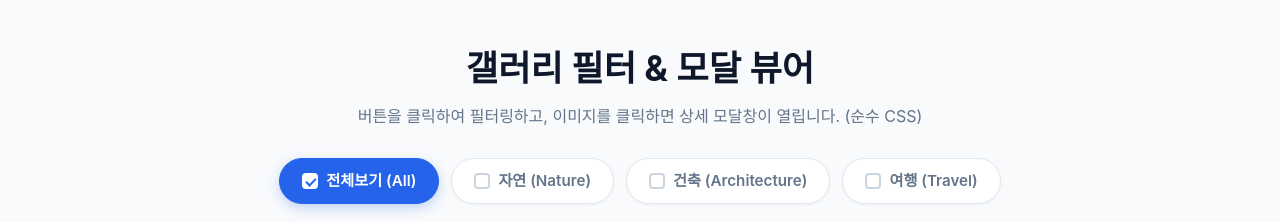
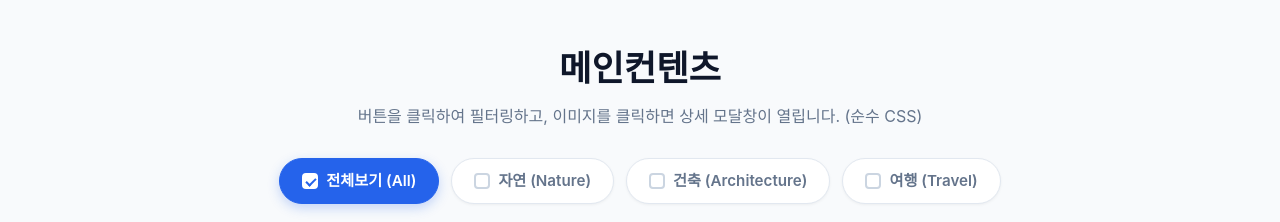
Before and after one commit to dongwooke0217/dongwooke0217.github.io, a plain HTML site: page sorting/index.html in a window 1280 px wide. Shown: the top 222 px of the page. Drawn offline with Linux system fonts and the light colour scheme.

Commit message:
121121221212121
1221212121211221

```diff
--- a/sorting/index.html
+++ b/sorting/index.html
@@ -22,7 +22,7 @@
 
     <!-- 헤더 및 필터 버튼(label) 영역 -->
     <header class="header">
-      <h1 class="title">갤러리 필터 & 모달 뷰어</h1>
+      <h1 class="title">메인컨텐츠</h1>
       <p class="subtitle">버튼을 클릭하여 필터링하고, 이미지를 클릭하면 상세 모달창이 열립니다. (순수 CSS)</p>
 
       <!-- 필터 버튼 영역 (전체보기 + 3개 조건) -->
```
